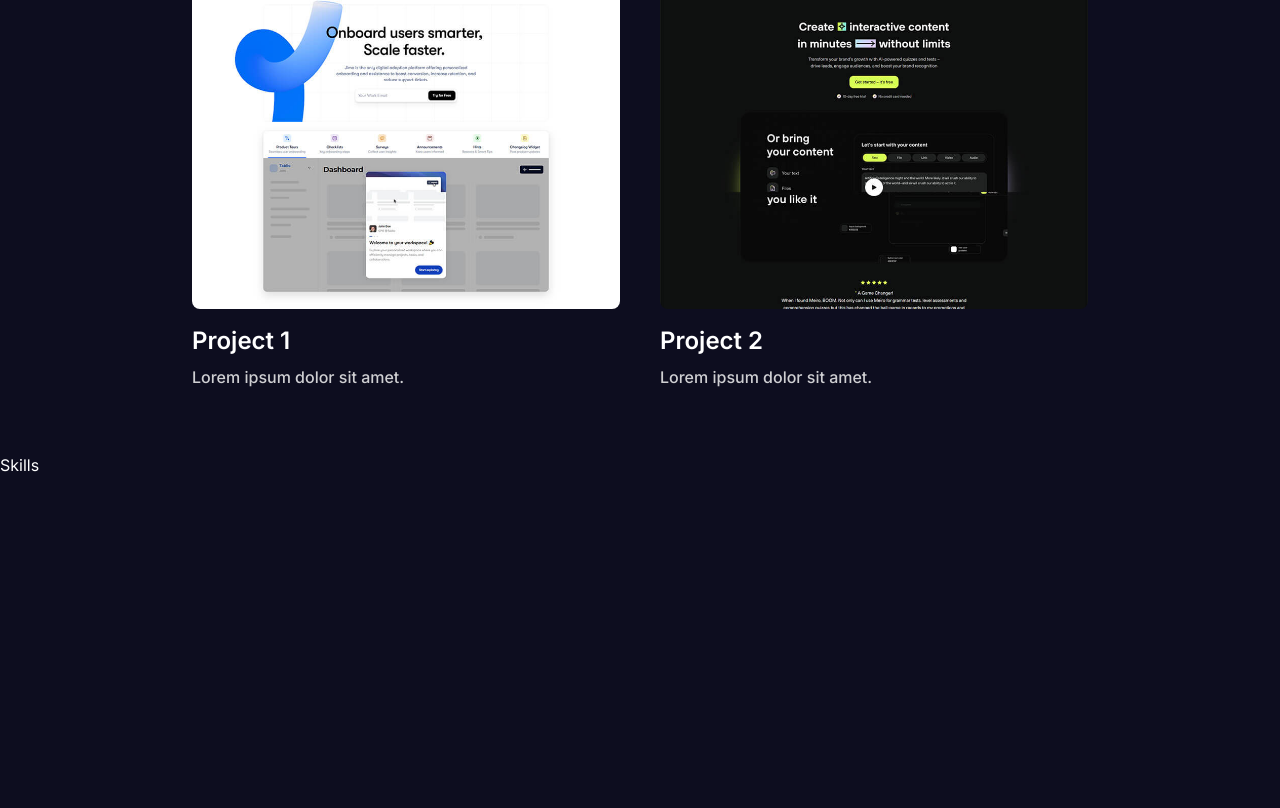
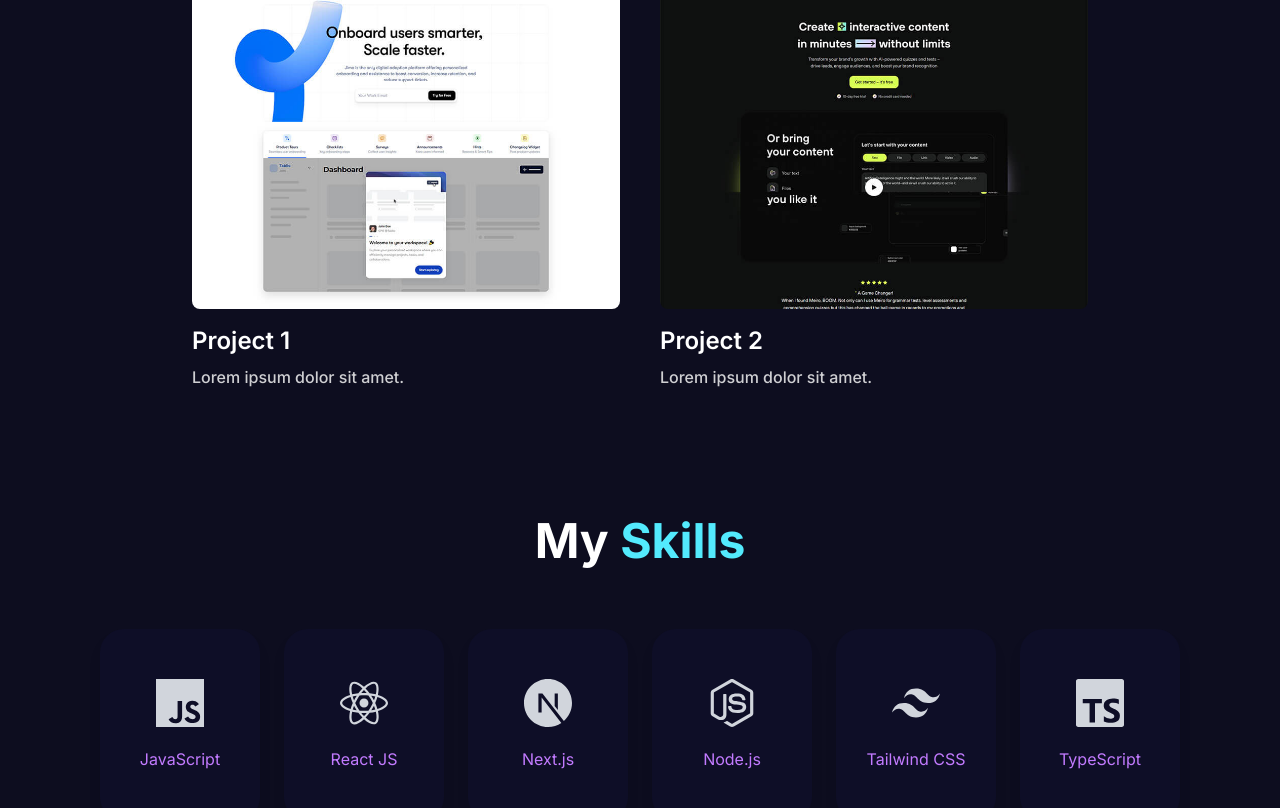
Before and after one commit to Camden-Kirkpatrick/portfolio_website, a Next.js app: page / in a window 1280 px wide. Shown: the part 1580-2388 px from the top of the page. Before the commit the page ends 2057 px from the top, so only its background shows below. Built offline with nearby package versions, Linux system fonts and the light colour scheme.

Commit message:
added skills with parallax effect

```diff
--- a/components/Home/Skills/Skills.tsx
+++ b/components/Home/Skills/Skills.tsx
@@ -1,9 +1,59 @@
-import React from 'react'
+'use client';
+import React from 'react';
+import { SiJavascript, SiNextdotjs, SiNodedotjs, SiReact, SiTailwindcss, SiTypescript } from 'react-icons/si';
+import Tilt from 'react-parallax-tilt';
+
+const skills = [
+    {
+        name: 'JavaScript',
+        icon: <SiJavascript/>
+    },
+    {
+        name: 'React JS',
+        icon: <SiReact />
+    },
+    {
+        name: 'Next.js',
+        icon: <SiNextdotjs />
+    },
+    {
+        name: 'Node.js',
+        icon: <SiNodedotjs />
+    },
+    {
+        name: 'Tailwind CSS',
+        icon: <SiTailwindcss />
+    },
+    {
+        name: 'TypeScript',
+        icon: <SiTypescript />
+    },
+]
 
 const Skills = () => {
   return (
-    <div>Skills</div>
+    <div className='text-white pt-16 pb-16'>
+        <h1 className='text-center text-2xl md:text-4xl xl:text-5xl font-bold text-white'>
+            My <span className='text-cyan-300'>Skills</span>
+        </h1>
+        <div className='flex flex-wrap justify-center gap-6 mt-16'>
+            {skills.map((skill) => {
+                return (
+                    <Tilt key={skill.name} scale={1.5} transitionSpeed={400}>
+                        <div className="bg-[#14134145] text-center w-40 h-48 rounded-3xl flex flex-col items-center justify-center shadow-lg transition hover:scale-105">
+                            <div className='text-5xl mb-4 text-gray-300'>
+                                {skill.icon}
+                            </div>
+                            <p className='text-purple-400 mt-1'>
+                                {skill.name}
+                            </p>
+                        </div>
+                    </Tilt>
+                )
+            })}
+        </div>
+    </div>
   )
 }
 
-export default Skills
+export default Skills;
--- a/package.json
+++ b/package.json
@@ -16,6 +16,7 @@
     "react": "19.2.4",
     "react-dom": "19.2.4",
     "react-icons": "^5.6.0",
+    "react-parallax-tilt": "^1.7.329",
     "typewriter-effect": "^2.22.0"
   },
   "devDependencies": {
```
Also changed, not shown: 1 other file (tests, documents, lock files or other folders).
